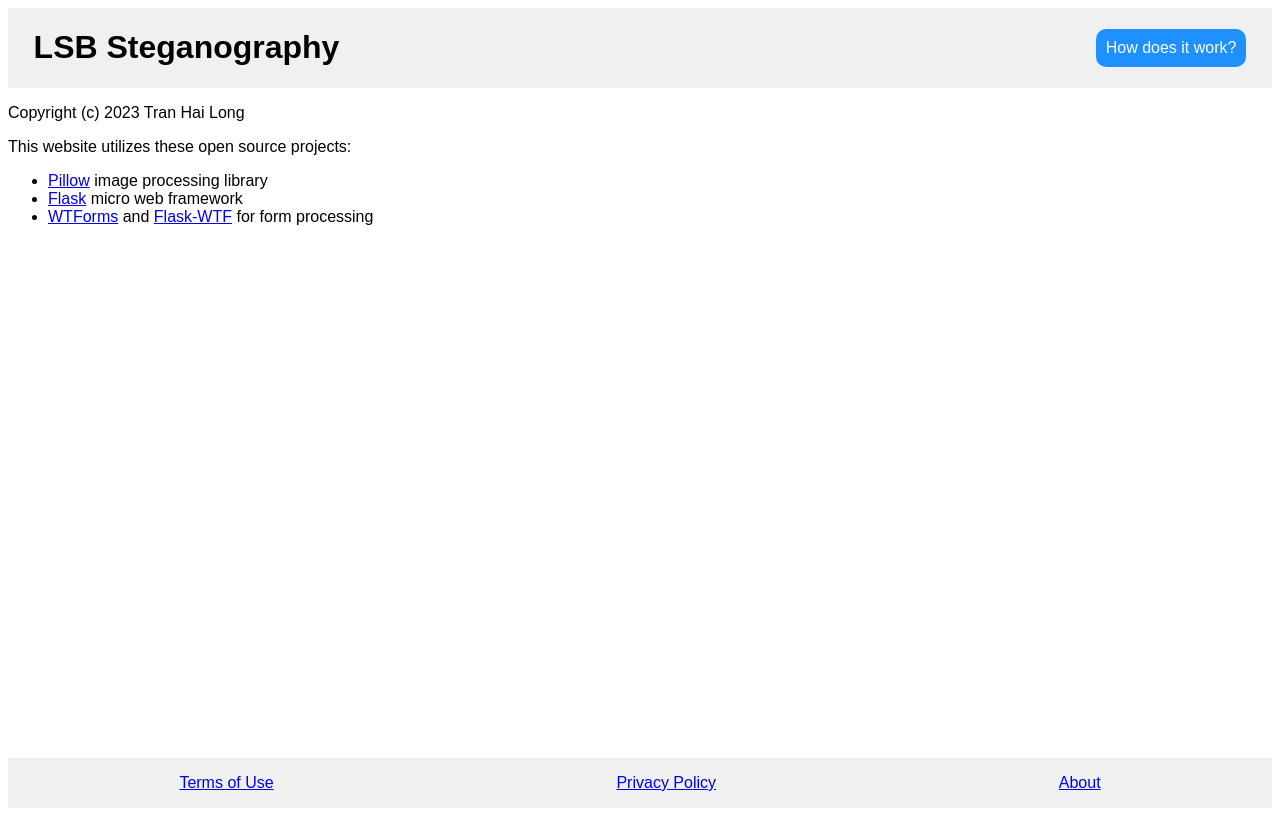
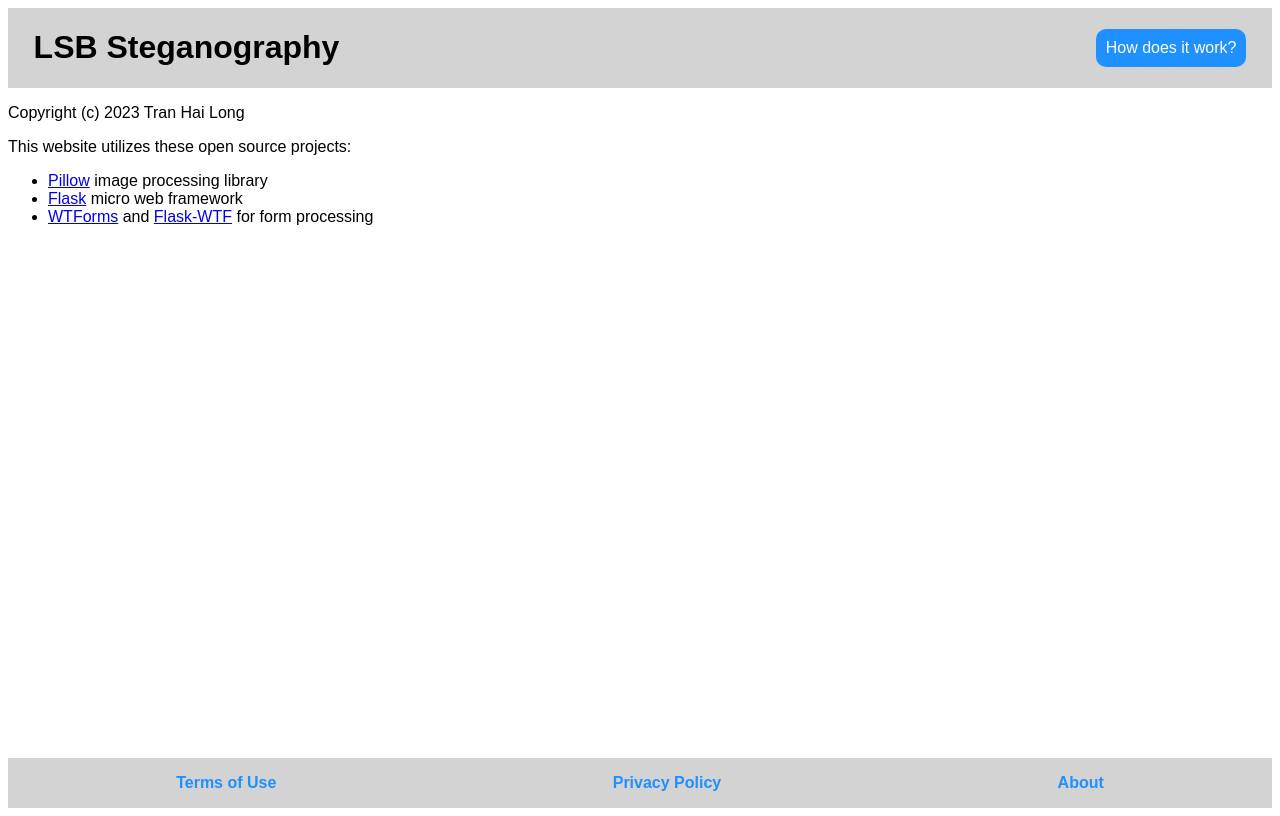
Before and after one commit to tran-hai-long/lsb_steganography, a Flask app: page /lsb/about/ in a window 1280 px wide. Run offline with Flask 2, Linux system fonts and the light colour scheme; some libraries are stand-ins or nearby versions.

Commit message:
Style footer links

```diff
--- a/lsb/static/base.css
+++ b/lsb/static/base.css
@@ -10,7 +10,7 @@ header {
     flex-flow: row wrap;
     justify-content: space-between;
     align-items: center;
-    background: #f0f0f0;
+    background: lightgray;
     padding-left: 2vw;
     padding-right: 2vw;
 }
@@ -41,7 +41,17 @@ footer {
     flex-flow: row wrap;
     justify-content: space-around;
     align-items: center;
-    background: #f0f0f0;
+    background: lightgray;
     padding-top: 2vh;
     padding-bottom: 2vh;
 }
+
+.footer-link {
+    font-weight: bold;
+    text-decoration: none;
+    color: dodgerblue;
+}
+
+.footer-link:hover {
+    color: royalblue;
+}
--- a/lsb/templates/base.html
+++ b/lsb/templates/base.html
@@ -17,9 +17,9 @@
         {% endblock %}
         {% block footer %}
             <footer>
-                <a href="{{ url_for('lsb.terms_of_use_page') }}">Terms of Use</a>
-                <a href="{{ url_for('lsb.privacy_policy_page') }}">Privacy Policy</a>
-                <a href="{{ url_for('lsb.about_page') }}">About</a>
+                <a href="{{ url_for('lsb.terms_of_use_page') }}" class="footer-link">Terms of Use</a>
+                <a href="{{ url_for('lsb.privacy_policy_page') }}" class="footer-link">Privacy Policy</a>
+                <a href="{{ url_for('lsb.about_page') }}" class="footer-link">About</a>
             </footer>
         {% endblock %}
     </body>
```
